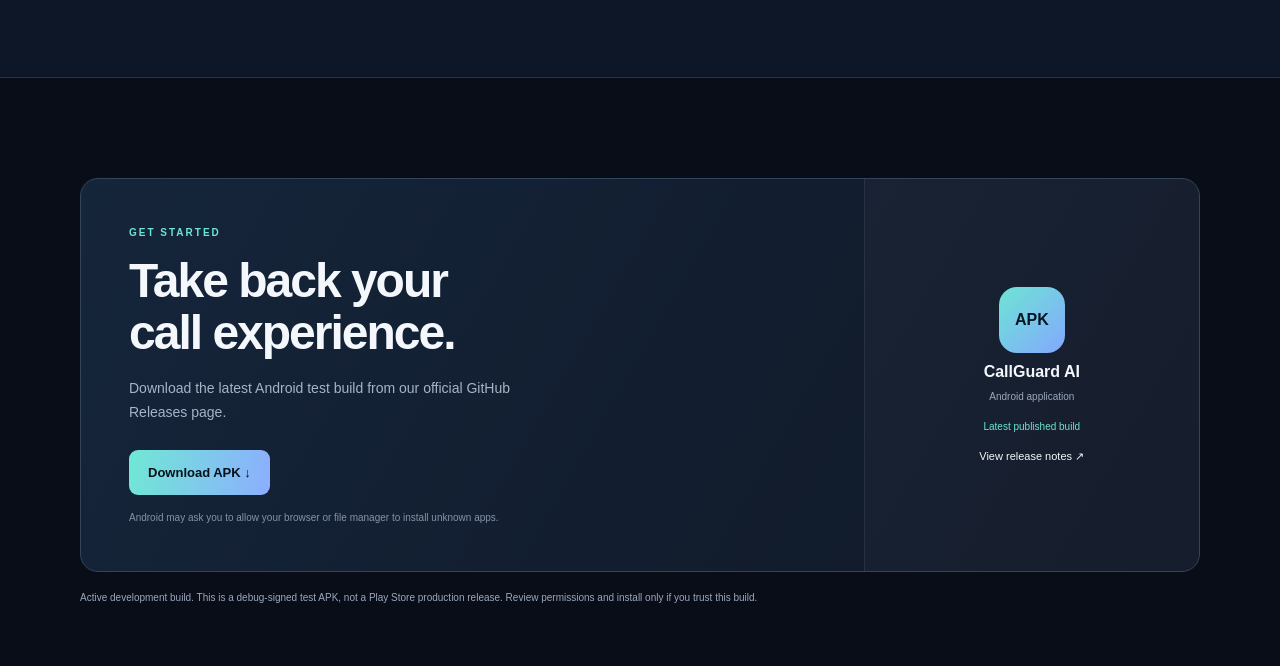
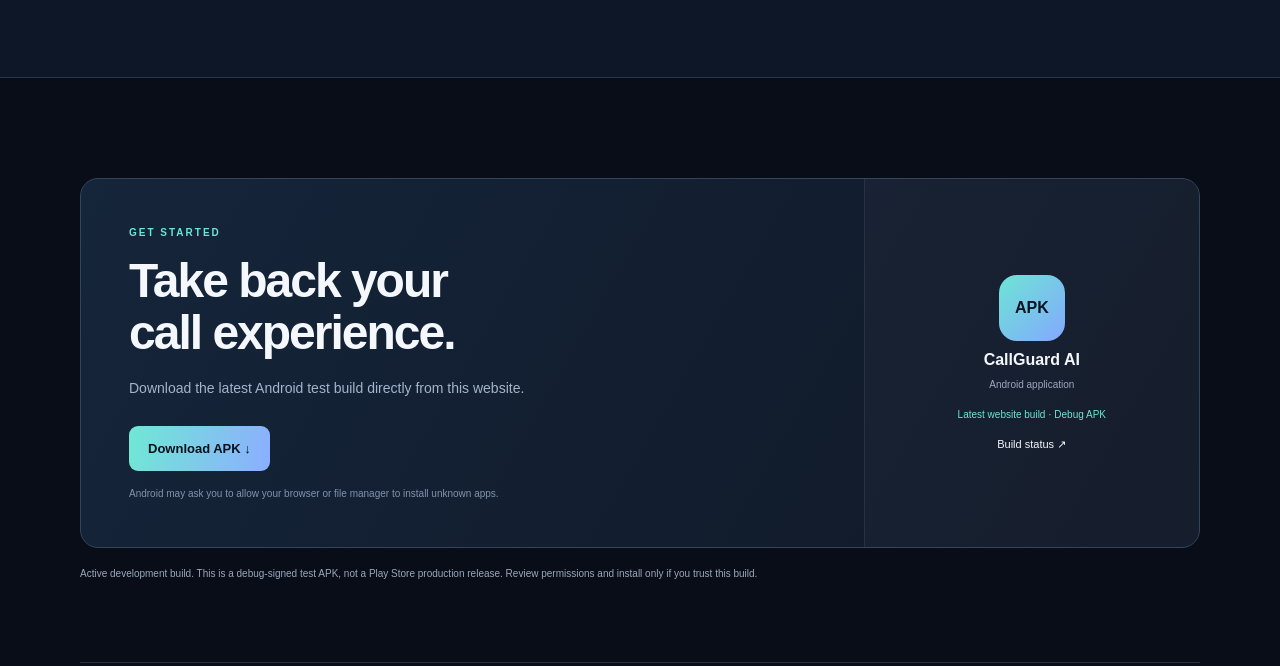
Before and after one commit to MAINAKRUDRA/CallGuard-AI, a plain HTML site: page website/index.html in a window 1280 px wide. Shown: the part 1581-2247 px from the top of the page. Drawn offline with Linux system fonts and the light colour scheme.

Commit message:
Link website download to hosted Android APK

```diff
--- a/website/index.html
+++ b/website/index.html
@@ -6,5 +6,5 @@
 <section class="trust wrap"><div><b>LOCAL-FIRST</b><span>Designed around device privacy</span></div><div><b>ALLOW-FIRST</b><span>Unknown callers are allowed by default</span></div><div><b>EXPLAINABLE</b><span>Clear rule-based decisions</span></div></section>
 <section class="features wrap" id="features"><div class="section-kicker">BUILT FOR CONTROL</div><h2>Simple tools. Clear decisions.</h2><p class="section-lead">Manage who gets through without handing your call history to an online service.</p><div class="feature-grid"><article class="feature"><span class="feature-icon">✓</span><h3>Protect your people</h3><p>Add trusted numbers manually or import contacts as VIPs after confirmation.</p></article><article class="feature"><span class="feature-icon">⊘</span><h3>Block by choice</h3><p>Maintain your own block list and remove rules whenever you need.</p></article><article class="feature"><span class="feature-icon">◷</span><h3>Understand activity</h3><p>Review recent screening events with phone numbers masked in the history.</p></article><article class="feature"><span class="feature-icon">⌑</span><h3>Private by design</h3><p>Rules are encrypted with Android Keystore-backed AES-GCM. Core screening is local.</p></article></div></section>
 <section class="privacy" id="privacy"><div class="wrap privacy-inner"><div><div class="section-kicker">PRIVACY IS A PRODUCT DECISION</div><h2>Your rules belong<br>to your device.</h2></div><div class="privacy-copy"><p>CallGuard AI's current MVP uses Android's call-screening framework and a deterministic allow-first policy. Your allow/block rules stay in app-private storage, protected with Android Keystore encryption.</p><p>Unknown or unavailable caller IDs are allowed by default. Call history stores masked numbers locally; the history database is not encrypted in this phase.</p></div></div></section>
-<section class="download wrap" id="download"><div class="download-card"><div class="download-copy"><div class="section-kicker">GET STARTED</div><h2>Take back your<br>call experience.</h2><p>Download the latest Android test build from our official GitHub Releases page.</p><a class="button primary" href="https://github.com/MAINAKRUDRA/CallGuard-AI/releases/latest/download/callguard-debug.apk">Download APK ↓</a><small>Android may ask you to allow your browser or file manager to install unknown apps.</small></div><div class="download-side"><div class="apk-icon">APK</div><b>CallGuard AI</b><span>Android application</span><span class="version">Latest published build</span><a href="https://github.com/MAINAKRUDRA/CallGuard-AI/releases/latest">View release notes ↗</a></div></div><p class="release-note">Active development build. This is a debug-signed test APK, not a Play Store production release. Review permissions and install only if you trust this build.</p></section></main>
+<section class="download wrap" id="download"><div class="download-card"><div class="download-copy"><div class="section-kicker">GET STARTED</div><h2>Take back your<br>call experience.</h2><p>Download the latest Android test build directly from this website.</p><a class="button primary" href="/downloads/callguard-ai.apk">Download APK ↓</a><small>Android may ask you to allow your browser or file manager to install unknown apps.</small></div><div class="download-side"><div class="apk-icon">APK</div><b>CallGuard AI</b><span>Android application</span><span class="version">Latest website build · Debug APK</span><a href="https://github.com/MAINAKRUDRA/CallGuard-AI/actions/workflows/publish-website-apk.yml">Build status ↗</a></div></div><p class="release-note">Active development build. This is a debug-signed test APK, not a Play Store production release. Review permissions and install only if you trust this build.</p></section></main>
 <footer class="footer wrap"><a class="brand" href="/"><span class="brand-mark">C</span><span>CallGuard<span class="accent">AI</span></span></a><span>Built for more intentional calling.</span><a href="https://github.com/MAINAKRUDRA/CallGuard-AI">Open source project ↗</a></footer></body></html>
```
